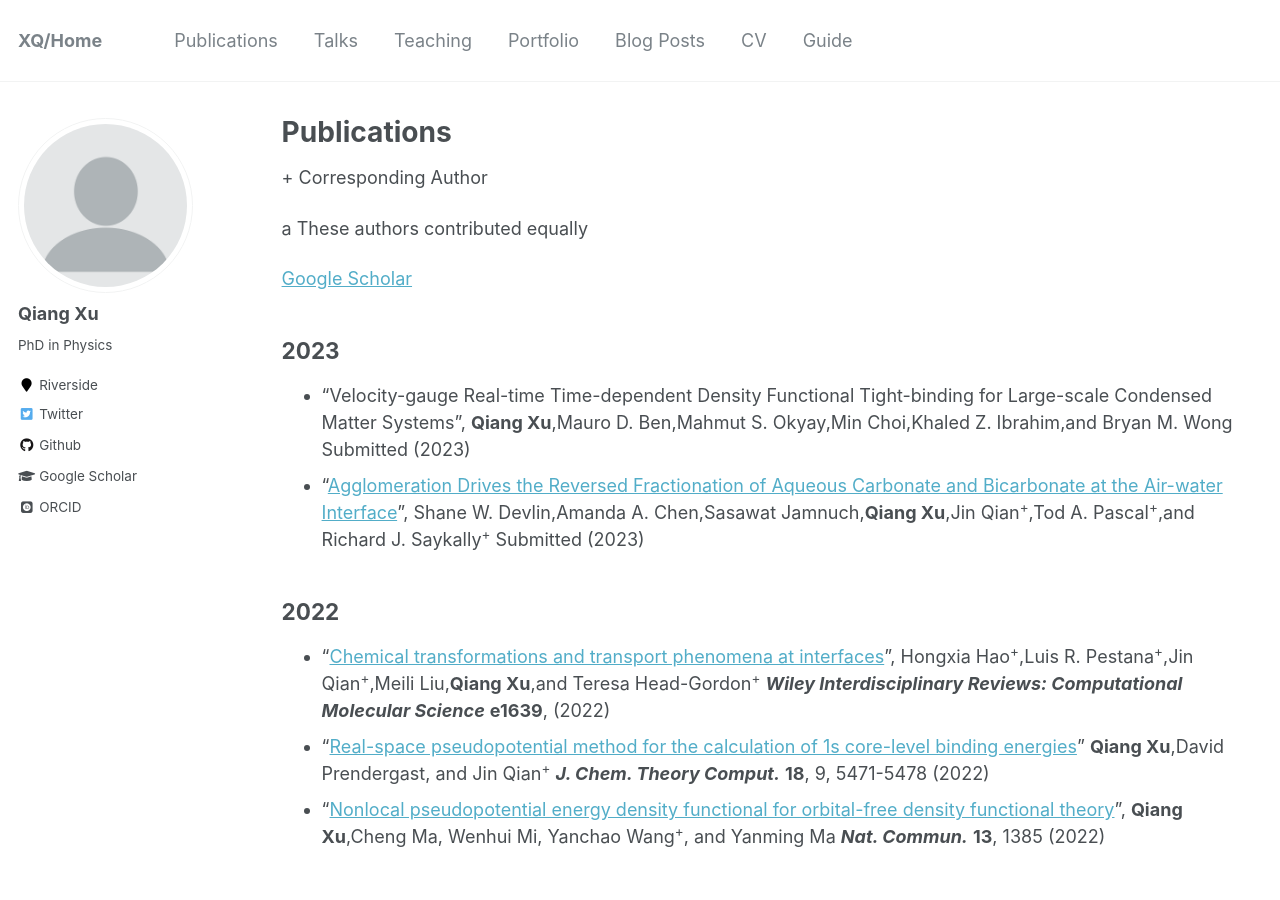
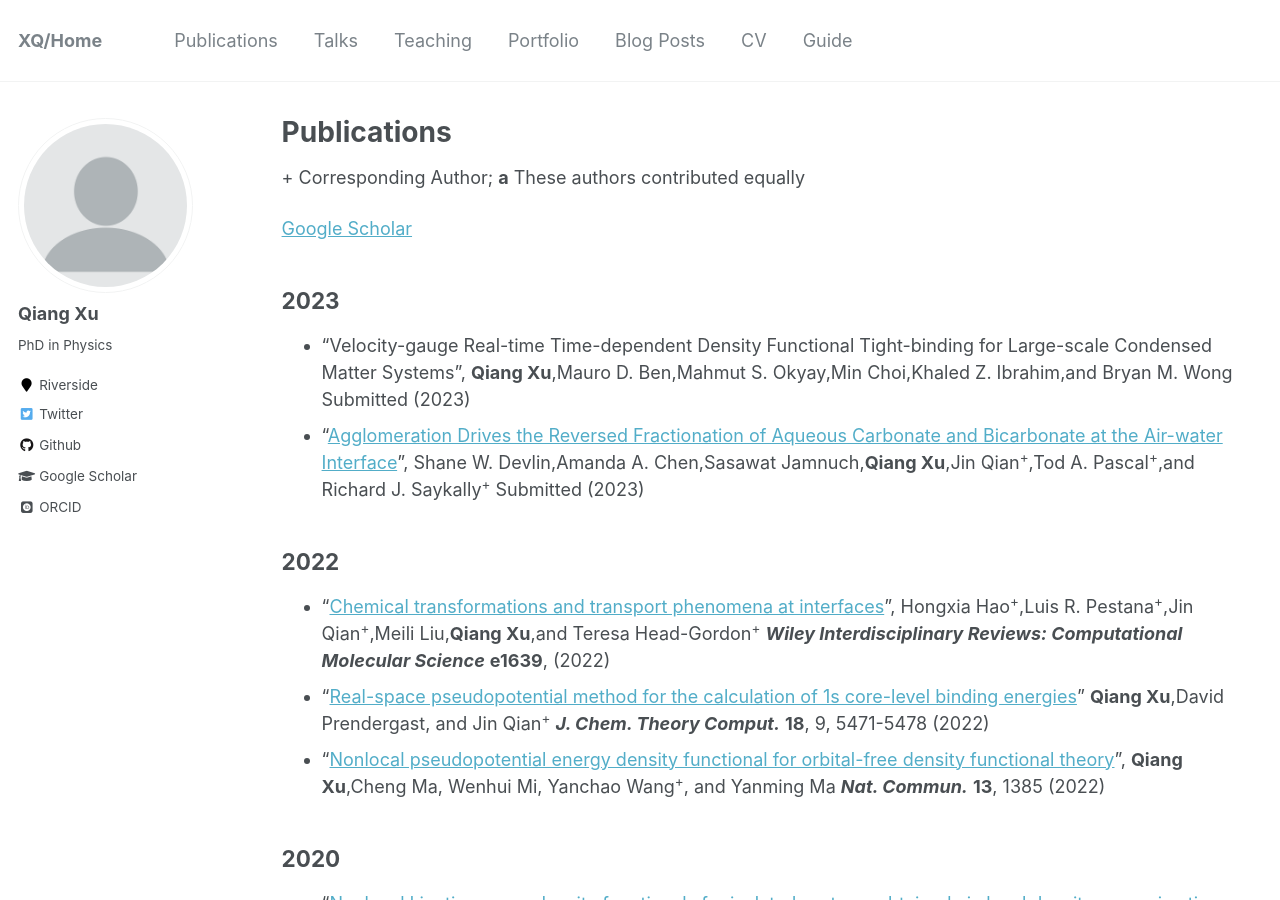
Before and after one commit to xqjlu/xqjlu.github.io, a Jekyll site: the page built from _pages/publications.md, in a window 1280 px wide and 900 px high. Built offline with Jekyll 4.4.1, drawn with Linux system fonts in a browser that asks for light colours; some web fonts are replaced.

Commit message:
minor change pub

```diff
--- a/_pages/publications.md
+++ b/_pages/publications.md
@@ -6,9 +6,7 @@ author_profile: true
   - /publications.md/
   - /publications.html/
 ---
-\+ Corresponding Author
-
-a These authors contributed equally
+\+ Corresponding Author; **a** These authors contributed equally
 
 [Google Scholar](https://scholar.google.com/citations?hl=en&user=ZiwzYQsAAAAJ&view_op=list_works&sortby=pubdate)
 
```
